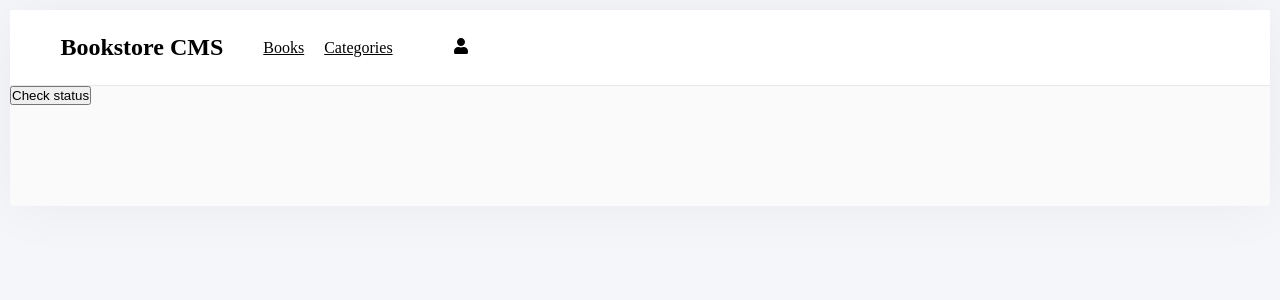
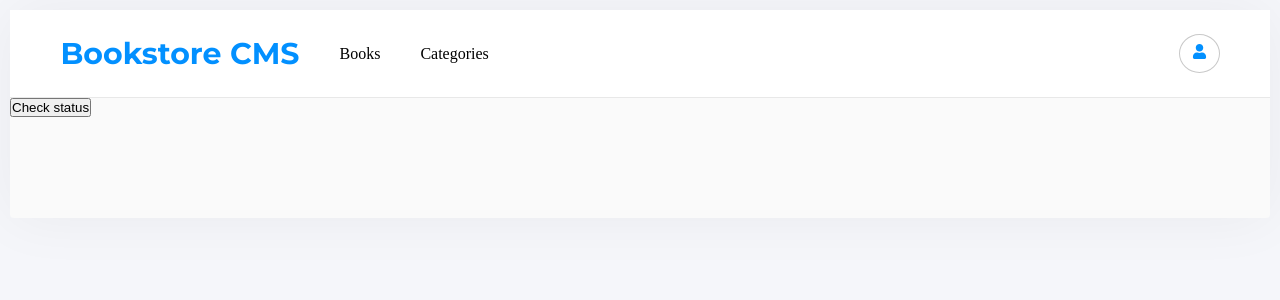
Before and after one commit to amrendrakind/bookstore-react, a React (Create React App) app: page /categories in a window 1280 px wide. Shown: the top 300 px of the page. Built offline with nearby package versions, Linux system fonts and the light colour scheme.

Commit message:
Update NavBar

```diff
--- a/src/componenets/NavBar/NavBar.css
+++ b/src/componenets/NavBar/NavBar.css
@@ -1,28 +1,50 @@
-ul {
-  list-style: none;
-  padding: 0;
+.account-icon {
+  padding: 9px 12px;
+  border: 1px solid #c9c9c9;
+  border-radius: 50%;
 }
 
-nav ul {
-  display: flex;
-  flex-direction: column;
+.user-icon {
+  font-size: 15px;
+  color: #0290ff;
 }
 
-nav ul li {
-  margin-right: 20px;
+a {
+  text-decoration: none;
 }
 
-.navBar {
+.nav-bar {
   padding: 24px 4%;
-  background-color: #fff;
-  border-bottom: 1px solid #e8e8e8;
+  background-color: white;
+  border-bottom: solid 1px #e8e8e8;
   display: flex;
   align-items: center;
-  grid-gap: 40px;
   gap: 40px;
 }
 
-.navMenu {
+.nav-brand {
+  font-family: "Montserrat", sans-serif;
+  font-size: 1.875rem;
+  font-weight: bold;
+  color: #0290ff;
+}
+
+.nav-links {
   display: flex;
-  flex-direction: row;
+  flex-grow: 1;
+  list-style-type: none;
+  gap: 40px;
 }
+
+.nav-link {
+  opacity: 0.5;
+  font-family: "Montserrat", sans-serif;
+  font-size: 0.813rem;
+  color: #121212;
+  letter-spacing: 1.9px;
+}
+
+.active-link {
+  opacity: 1;
+  color: #121212;
+}
--- a/src/componenets/NavBar/NavBar.js
+++ b/src/componenets/NavBar/NavBar.js
@@ -18,9 +18,9 @@ const Navbar = () => {
   ];
 
   return (
-    <nav className="navBar">
-      <h2>Bookstore CMS</h2>
-      <ul className="navMenu">
+    <nav className="nav-bar">
+      <h2 className="nav-brand">Bookstore CMS</h2>
+      <ul className="nav-links">
         {links.map((link) => (
           <li key={link.id}>
             <NavLink to={link.path} exact="true">
--- a/src/index.css
+++ b/src/index.css
@@ -1,3 +1,4 @@
+@import url(https://fonts.googleapis.com/css2?family=Montserrat:wght@100;300;400;600;700&family=Roboto+Slab:wght@300;400;500;700&display=swap);
 * {
   margin: 0;
   padding: 0;
@@ -8,7 +9,7 @@ a {
 }
 
 body {
-  padding: 4%;
+  padding: 3%;
   background-color: #f5f6fa;
 }
 
```
